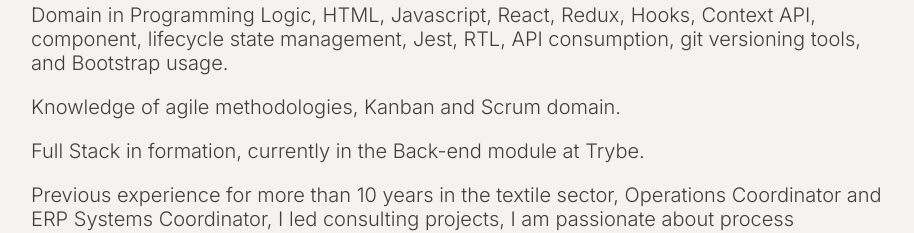
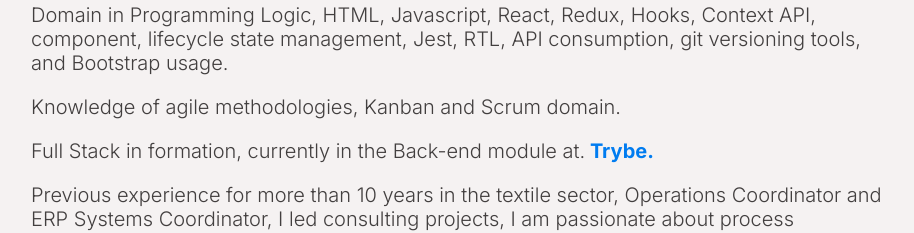
Before and after one commit to FernandoSegregio/dev, a React (Vite) app: page / in a window 1280 px wide. Shown: the part 980-1213 px from the top of the page, without its empty margins (182-1096 px from the left). Built offline with nearby package versions, Linux system fonts and the light colour scheme.

Commit message:
refactor: adiciona link trybe no nome da escola.

```diff
--- a/src/components/section/SectionAbout.jsx
+++ b/src/components/section/SectionAbout.jsx
@@ -45,6 +45,15 @@ export default function SectionAbout() {
           {language === 'pt-BR'
             ? languageData.about3.pt
             : languageData.about3.en}
+          <a href={languageData.linkTrybe}>
+            <strong>
+              {' '}
+              {language === 'pt-BR'
+                ? languageData.trybe.pt
+                : languageData.trybe.en}
+
+            </strong>
+          </a>
         </p>
         <p>
           {language === 'pt-BR'
--- a/src/support/languageData.js
+++ b/src/support/languageData.js
@@ -33,8 +33,8 @@ const languageData = {
   },
 
   about3: {
-    pt: 'Full Stack em formação, atualmente no módulo Back-end na Trybe.',
-    en: 'Full Stack in formation, currently in the Back-end module at Trybe.',
+    pt: 'Full Stack em formação, atualmente no módulo Back-end na',
+    en: 'Full Stack in formation, currently in the Back-end module at.',
   },
 
   about4: {
```
